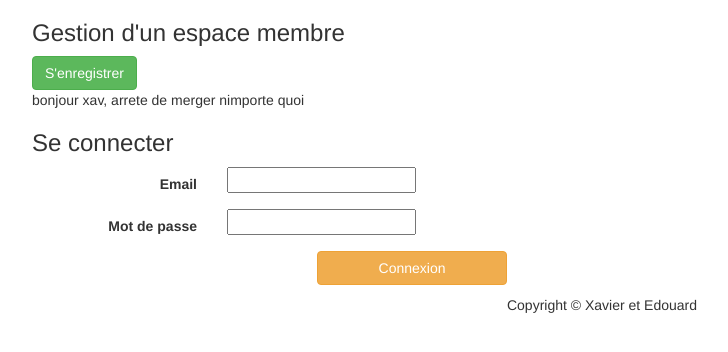
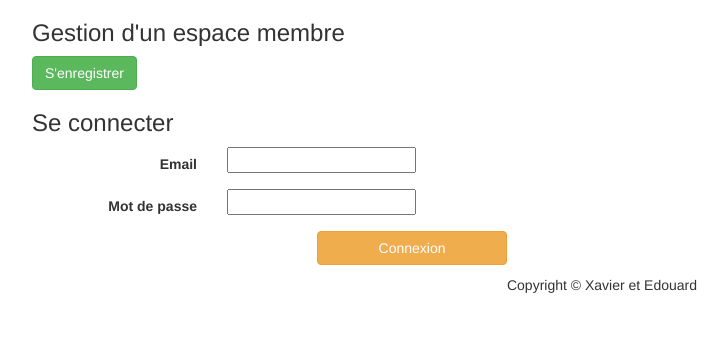
Before and after one commit to xav13/tp_ajax2, a PHP site: page / in a window 1280 px wide. Shown: the top 352 px of the page, without its empty margins (38-766 px from the left). Run offline with PHP 8.4, Linux system fonts and the light colour scheme.

Commit message:
j'ai enlevé le p de test

```diff
--- a/src/application/views/home.phtml
+++ b/src/application/views/home.phtml
@@ -8,7 +8,6 @@ $this->setDescription('Page d\'Acceuil du site');
 	    <h3>Gestion d'un espace membre</h3>
 
 	<a href="enregistrementUser"><button class= "btn btn-success">S'enregistrer</button></a>
-    <p>bonjour xav, arrete de merger nimporte quoi </p>
 	<h3> Se connecter </h3>
 	<form class="form-horizontal" method = "post" action = "home?action=connexion">
 
```
